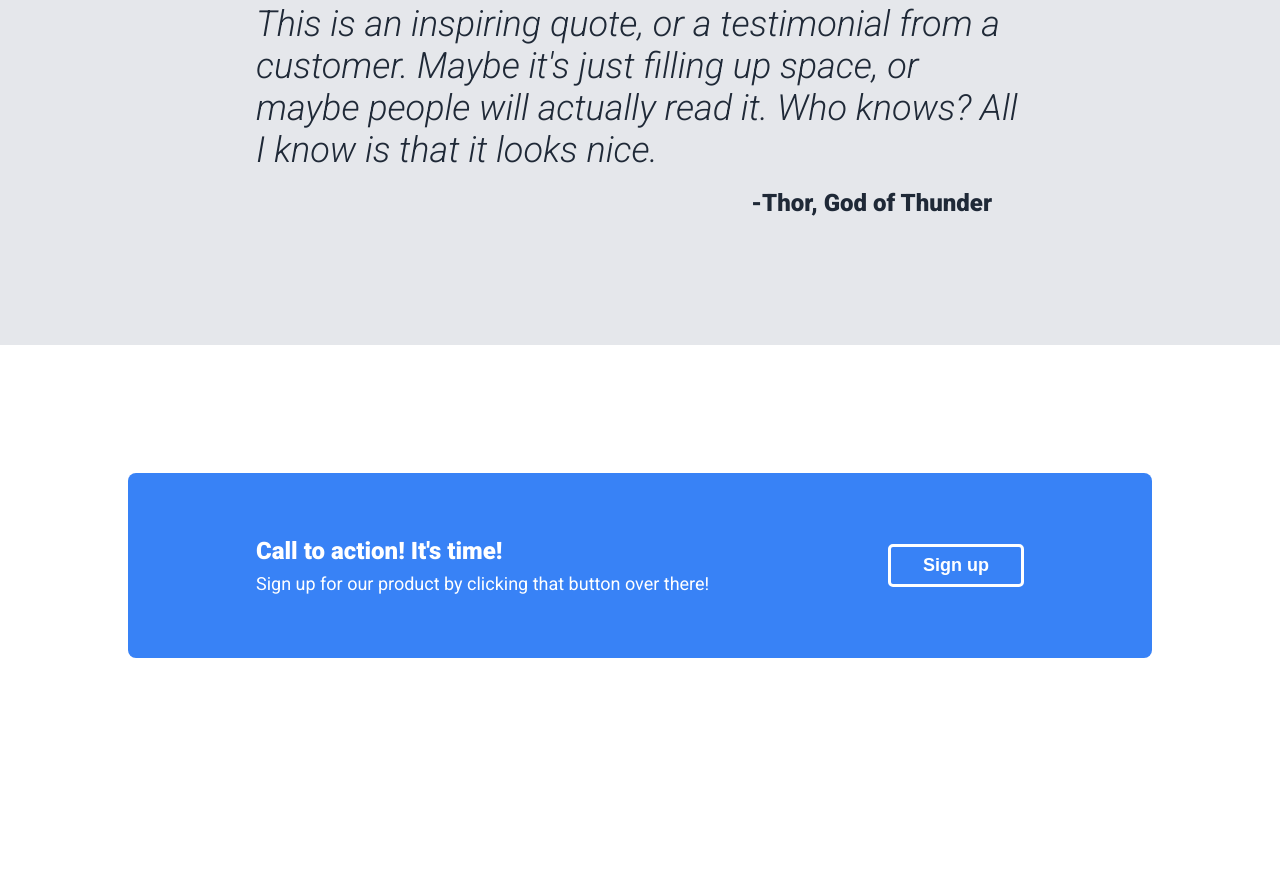
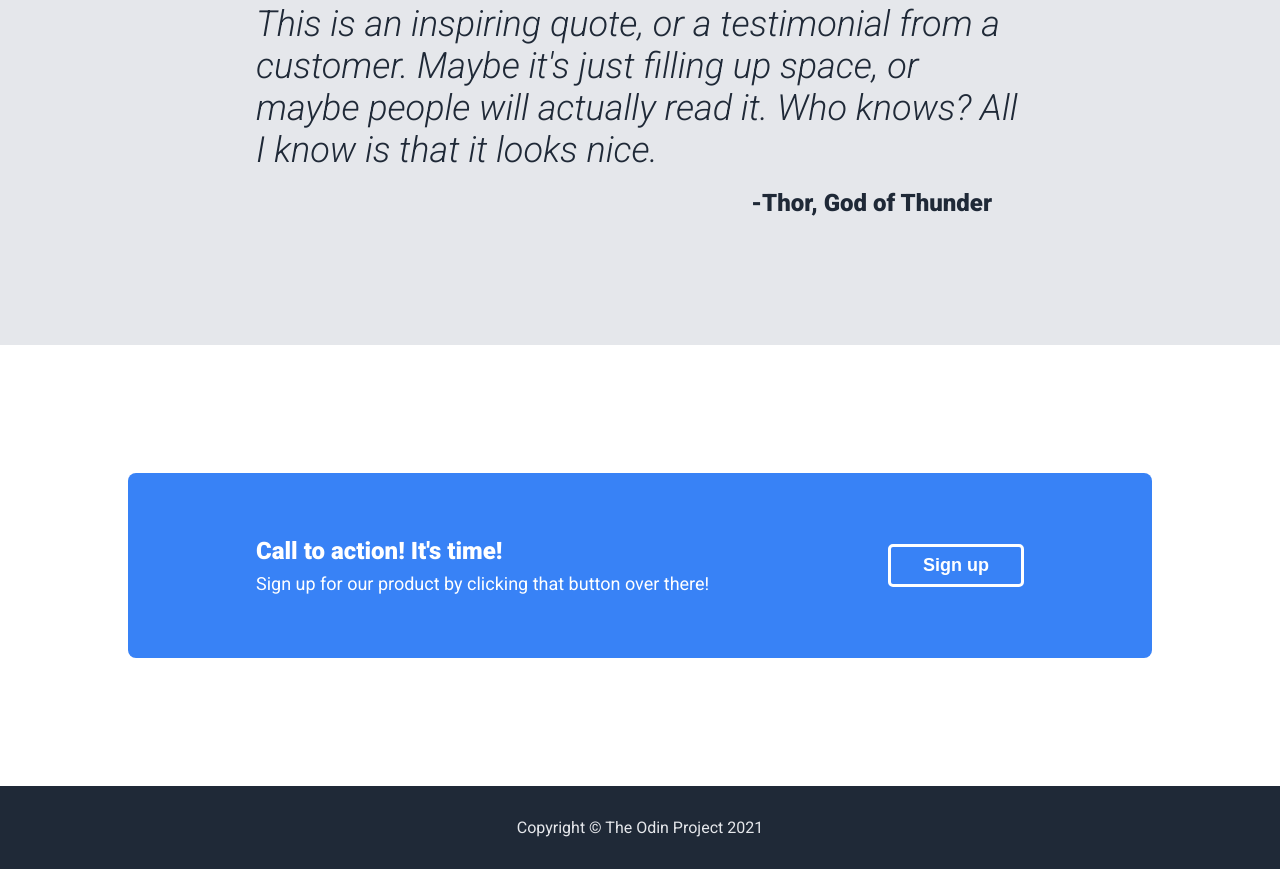
Before and after one commit to wanderingpuppet/landing-page, a plain HTML site: page index.html in a window 1280 px wide. Shown: the part 1184-2053 px from the top of the page. Before the commit the page ends 1970 px from the top, so only its background shows below. Drawn offline with Linux system fonts and the light colour scheme.

Commit message:
Add page footer

```diff
--- a/index.html
+++ b/index.html
@@ -81,6 +81,8 @@
       <button>Sign up</button>
     </div>
   </div>
+
+  <div class="footer">Copyright © The Odin Project 2021</div>
 </body>
 
 </html>
--- a/style.css
+++ b/style.css
@@ -182,3 +182,14 @@ button {
 .call-to-action button {
   border: 3px solid white;
 }
+
+/* Footer */
+
+.footer {
+  background-color: #1f2937;
+  color: #e5e7eb;
+  padding: 32px;
+  display: flex;
+  align-items: center;
+  justify-content: center;
+}
```
